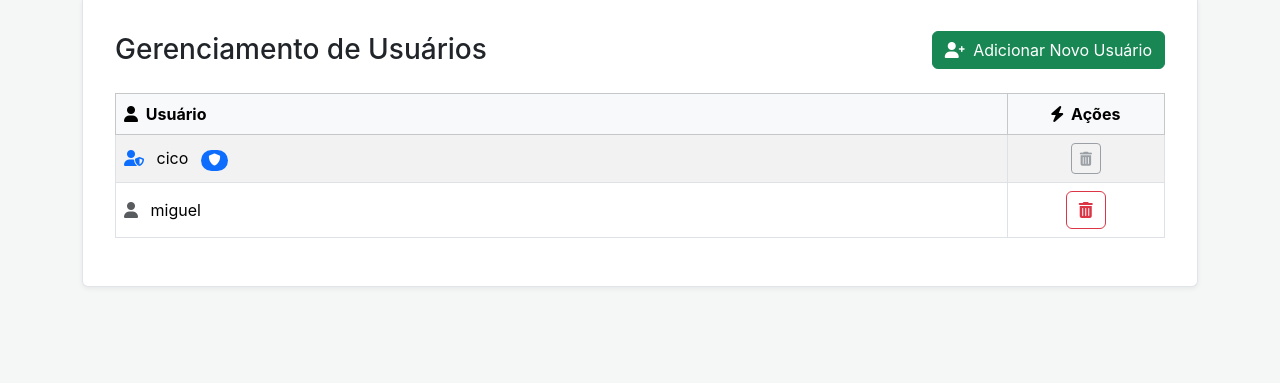
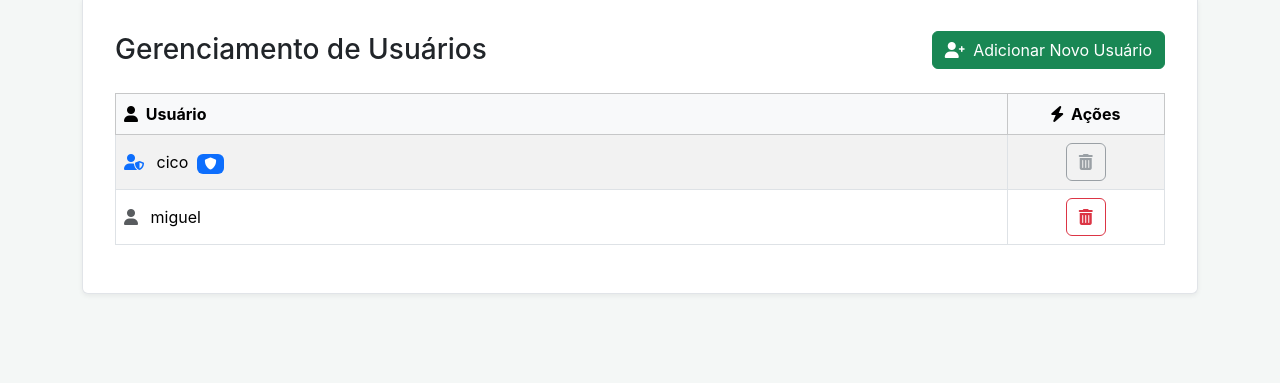
Before and after one commit to Cicodevada/cicopanel, a Flask app: page /users in a window 1280 px wide. Shown: the part 156-539 px from the top of the page. Run offline with Flask 3, Linux system fonts and the light colour scheme; the visitor is signed in with stand-in values (Sample User, id 1); data that the repository does not hold is empty.

Commit message:
fix: Ajusta badge de administrador e encapsula botão de apagar em um formulário

```diff
--- a/templates/index.html
+++ b/templates/index.html
@@ -518,16 +518,18 @@
                                             {{ user.username }}
                                             {% if user.username == 'cico' %}
                                                 {# Badge de Admin #}
-                                                <span class="badge bg-primary rounded-pill ms-2" data-bs-toggle="tooltip" title="Administrador"><i class="fas fa-shield-alt"></i></span>
+                                                <span class="badge bg-primary ms-1" data-bs-toggle="tooltip" title="Administrador"><i class="fas fa-shield-alt"></i></span>
                                             {% endif %}
                                         </td>
                                         <td class="actions-cell text-center">
                                              <div class="btn-group btn-group-sm" role="group"> {# Agrupamento dos botões #}
                                                 {% if user.username == 'cico' %}
                                                     {# Botão Apagar desabilitado para o admin 'cico' #}
-                                                    <button class="btn btn-outline-secondary" disabled title="Não é possível remover o admin">
-                                                        <i class="fas fa-trash-alt"></i>
-                                                    </button>
+                                                    <form action="#" method="post" onsubmit="return" class="d-inline">
+                                                        <button class="btn btn-outline-secondary" disabled title="Não é possível remover o admin">
+                                                            <i class="fas fa-trash-alt"></i>
+                                                        </button>
+                                                    </form>
                                                     {# Futuro botão de editar senha desabilitado #}
                                                     <!-- <button class="btn btn-outline-secondary ms-1" disabled title="Editar Senha"><i class="fas fa-key"></i></button> -->
                                                 {% else %}
```
